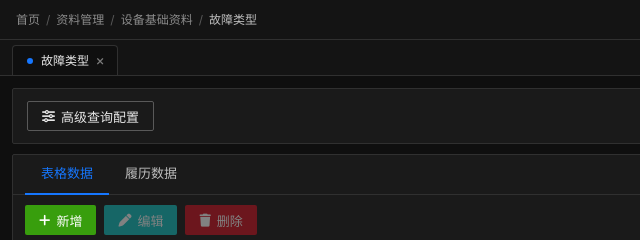
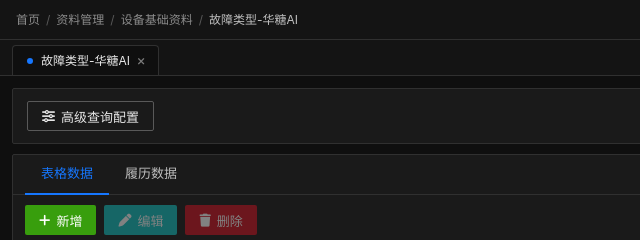
Before and after one commit to pamelali1204-lab/huatang-ai-pages, a plain HTML site: page huatang-fault-type-maintenance.html in a window 1280 px wide. Shown: the top 240 px of the page, 0-640 px from the left. Drawn offline with Linux system fonts and the light colour scheme.

Commit message:
Rename page header and tab title to 故障类型-华糖AI.
Co-authored-by: Cursor <cursoragent@cursor.com>

```diff
--- a/huatang-fault-type-maintenance.html
+++ b/huatang-fault-type-maintenance.html
@@ -3,7 +3,7 @@
 <head>
   <meta charset="UTF-8">
   <meta name="viewport" content="width=device-width, initial-scale=1.0">
-  <title>设备故障类型-华糖AI</title>
+  <title>故障类型-华糖AI</title>
   <link href="https://cdnjs.cloudflare.com/ajax/libs/font-awesome/6.0.0/css/all.min.css" rel="stylesheet">
   <style>
     :root {
@@ -546,7 +546,7 @@
       <span class="sep">/</span>
       <a href="#">设备基础资料</a>
       <span class="sep">/</span>
-      <span class="current">故障类型</span>
+      <span class="current">故障类型-华糖AI</span>
     </nav>
     <div class="top-actions">
       <i class="fa-solid fa-magnifying-glass" title="搜索"></i>
@@ -560,7 +560,7 @@
 
   <div class="page-tabs">
     <div class="page-tab active">
-      故障类型
+      故障类型-华糖AI
       <i class="fa-solid fa-xmark close" title="关闭"></i>
     </div>
   </div>
```
Also changed, not shown: index.html (+3 -3 lines).
